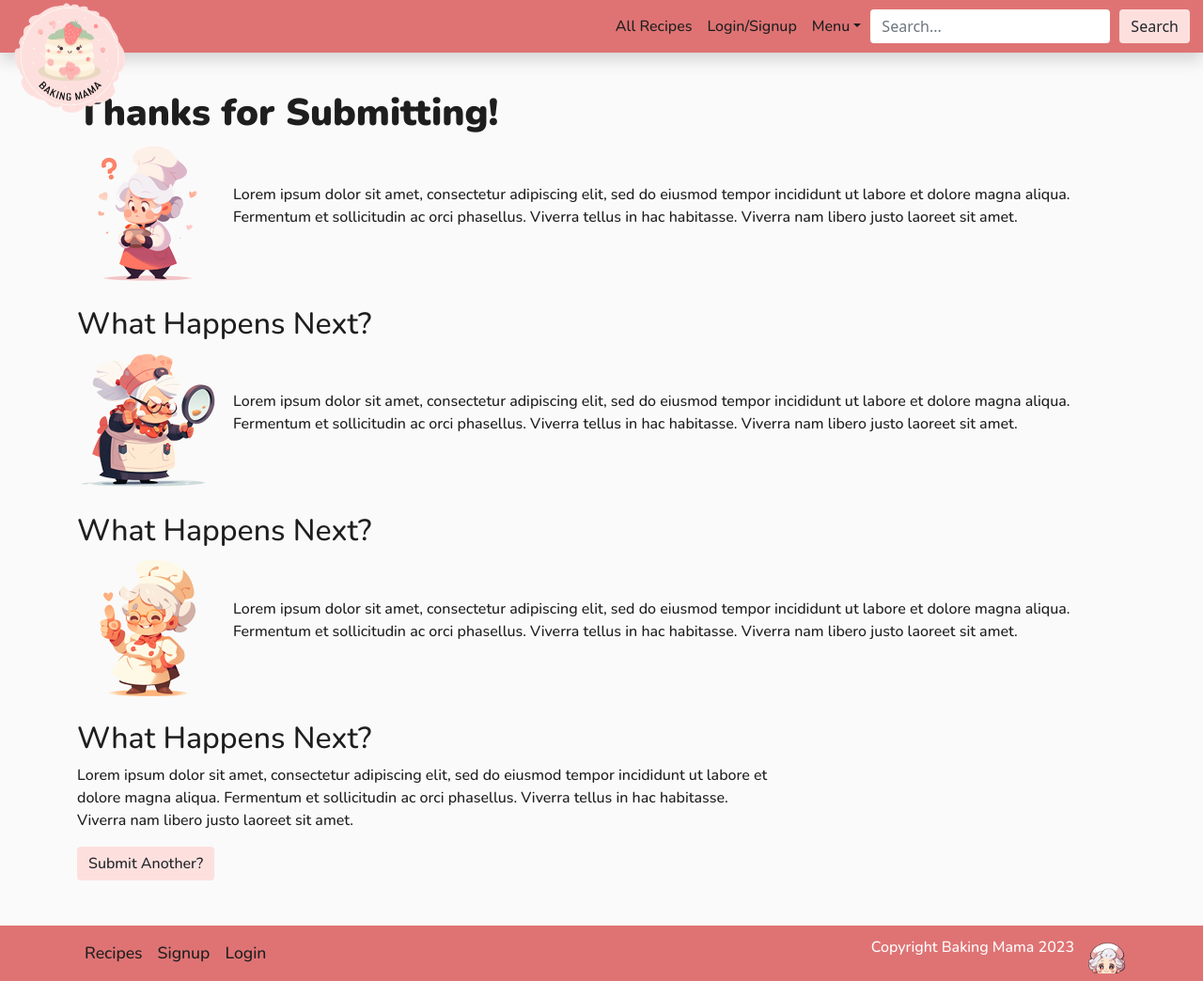
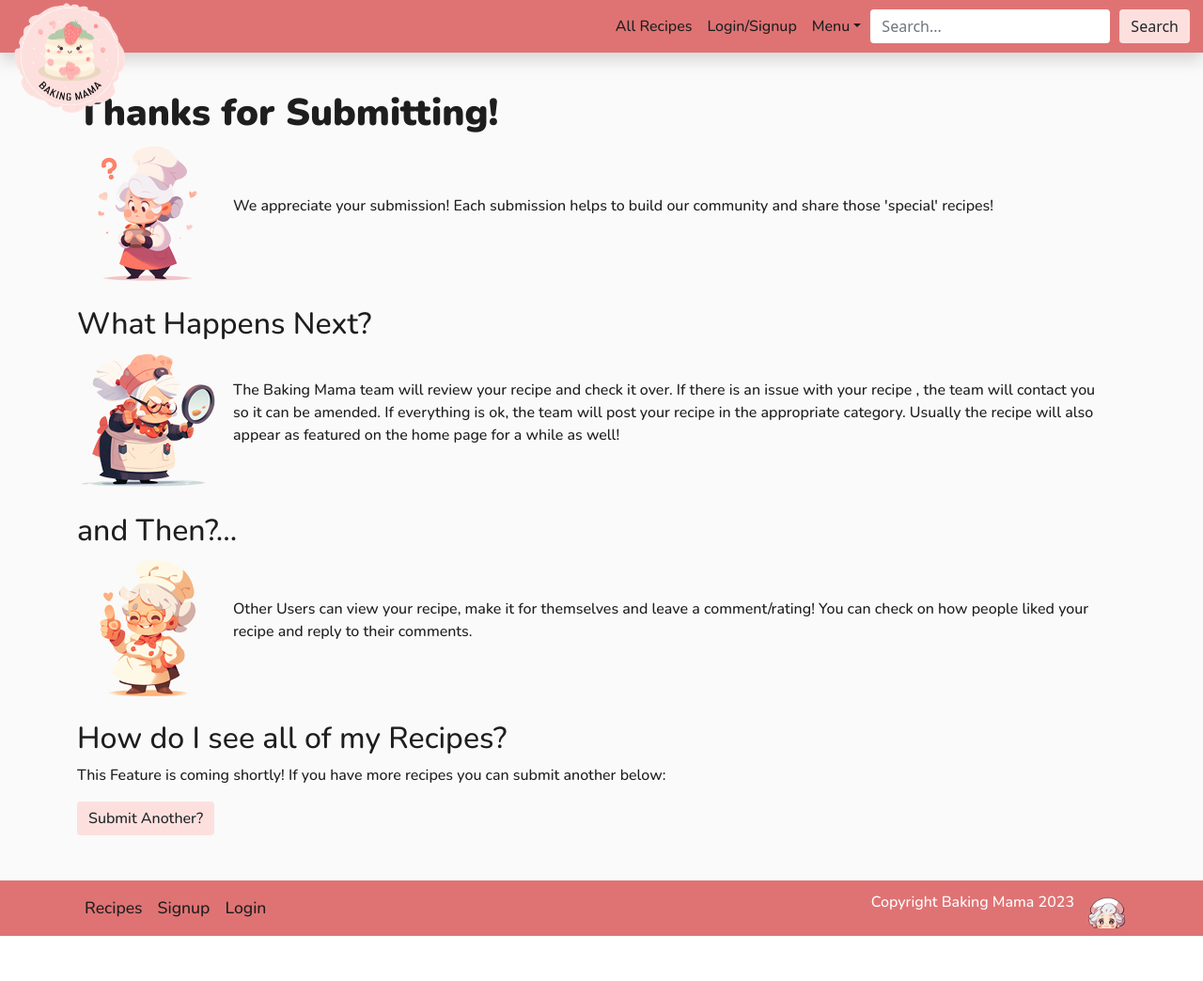
Before and after one commit to rnc-personal/ci-fullstack-pp4, a Django app: page /confirm/ in a window 1280 px wide. Shown: the whole page at 94% size. After the commit the page ends 996 px from the top, so only its background shows below. Run offline with Django 3.2, Linux system fonts and the light colour scheme; some libraries are stand-ins or nearby versions.

Commit message:
UPD: Added Real Content For Post Submission Page

```diff
--- a/templates/submission_confirm.html
+++ b/templates/submission_confirm.html
@@ -9,7 +9,9 @@
     <div class="row mb-4">
         <div class="d-flex flex-no-wrap align-items-center">
             <img src="{% static 'img/faq_1.png' %}" class="img-fluid">
-            <p class="mx-3">Lorem ipsum dolor sit amet, consectetur adipiscing elit, sed do eiusmod tempor incididunt ut labore et dolore magna aliqua. Fermentum et sollicitudin ac orci phasellus. Viverra tellus in hac habitasse. Viverra nam libero justo laoreet sit amet.</p>
+            <p class="mx-3">
+                We appreciate your submission! Each submission helps to build our community and share those 'special' recipes!
+            </p>
         </div>
     </div>
 
@@ -17,20 +19,34 @@
         <h2>What Happens Next?</h2>
         <div class="d-flex flex-no-wrap align-items-center">
             <img src="{% static 'img/faq_2.png' %}" class="img-fluid">
-            <p class="mx-3">Lorem ipsum dolor sit amet, consectetur adipiscing elit, sed do eiusmod tempor incididunt ut labore et dolore magna aliqua. Fermentum et sollicitudin ac orci phasellus. Viverra tellus in hac habitasse. Viverra nam libero justo laoreet sit amet.</p>
+            <p class="mx-3">
+                The Baking Mama team will review your recipe and check it over.
+                If there is an issue with your recipe , the team will contact you so it can be amended.
+                If everything is ok, the team will post your recipe in the appropriate category.
+                Usually the recipe will also appear as featured on the home page for a while as well!
+            </p>
+
+
+
         </div>
     </div>
 
     <div class="row mb-4">
-        <h2>What Happens Next?</h2>
+        <h2>and Then?...</h2>
         <div class="d-flex flex-no-wrap align-items-center">
             <img src="{% static 'img/faq_3.png' %}" class="img-fluid">
-            <p class="mx-3">Lorem ipsum dolor sit amet, consectetur adipiscing elit, sed do eiusmod tempor incididunt ut labore et dolore magna aliqua. Fermentum et sollicitudin ac orci phasellus. Viverra tellus in hac habitasse. Viverra nam libero justo laoreet sit amet.</p>
+            <p class="mx-3">
+                Other Users can view your recipe, make it for themselves and leave a comment/rating!
+                You can check on how people liked your recipe and reply to their comments.
+            </p>
         </div>
     </div>
     <div class="col-lg-8 mt-3 pb-5">
-        <h2>What Happens Next?</h2>
-            <p>Lorem ipsum dolor sit amet, consectetur adipiscing elit, sed do eiusmod tempor incididunt ut labore et dolore magna aliqua. Fermentum et sollicitudin ac orci phasellus. Viverra tellus in hac habitasse. Viverra nam libero justo laoreet sit amet.</p>
+        <h2>How do I see all of my Recipes?</h2>
+            <p>
+                This Feature is coming shortly!
+                If you have more recipes you can submit another below:
+            </p>
             <a href={% url 'recipe_submission' %} class="btn btn-submit accent-light text-dark border-0">Submit Another?</a>
             </div>
     </div>
```
